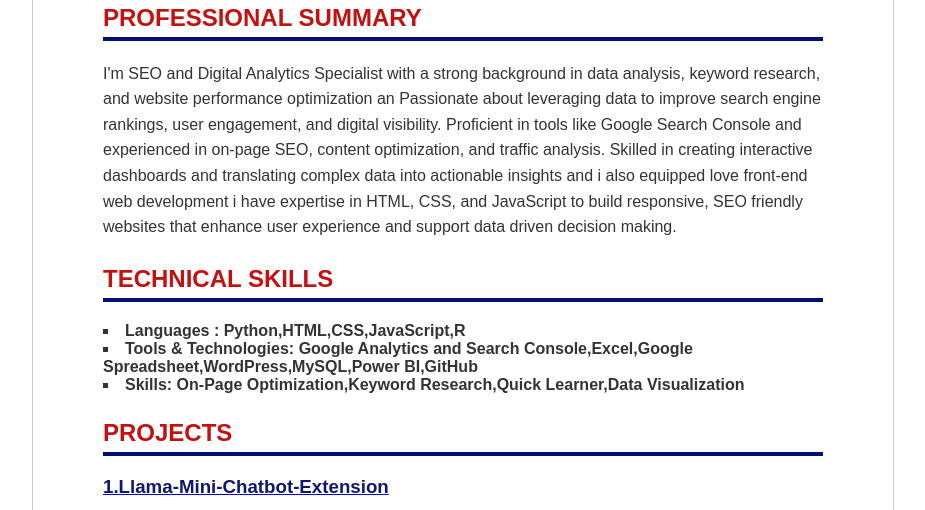
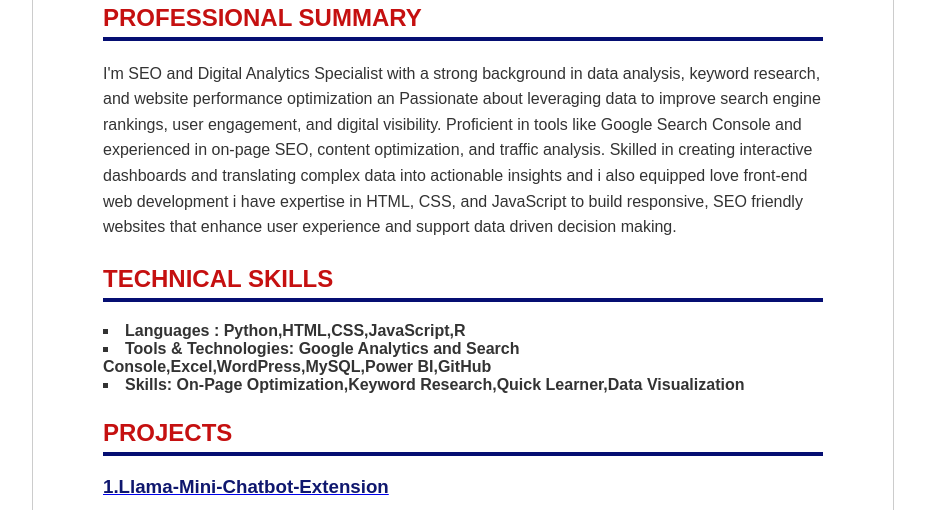
Before and after one commit to sandeepmallick/live-resume, a plain HTML site: page index.html in a window 1280 px wide. Shown: the part 290-800 px from the top of the page, without its empty margins (177-1102 px from the left). Drawn offline with nearby package versions, Linux system fonts and the light colour scheme.

Commit message:
Update index.html

```diff
--- a/index.html
+++ b/index.html
@@ -89,7 +89,7 @@
         <ul>
           <li>Languages : Python,HTML,CSS,JavaScript,R</li>
 
-          <li>Tools & Technologies: Google Analytics and Search Console,Excel,Google Spreadsheet,WordPress,MySQL,Power BI,GitHub</li>
+          <li>Tools & Technologies: Google Analytics and Search Console,Excel,WordPress,MySQL,Power BI,GitHub</li>
 
           <li>Skills: On-Page Optimization,Keyword Research,Quick Learner,Data Visualization</li>
 <!--           <li>Excel</li>
```
